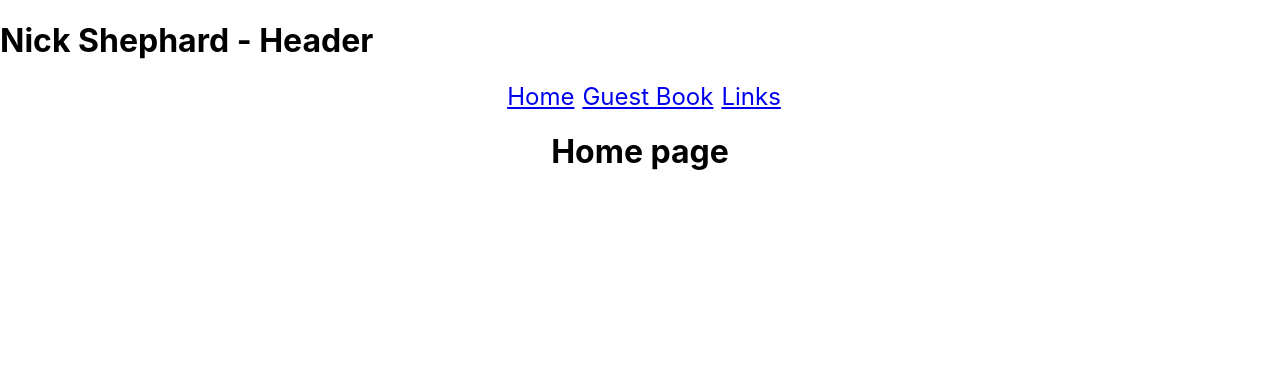
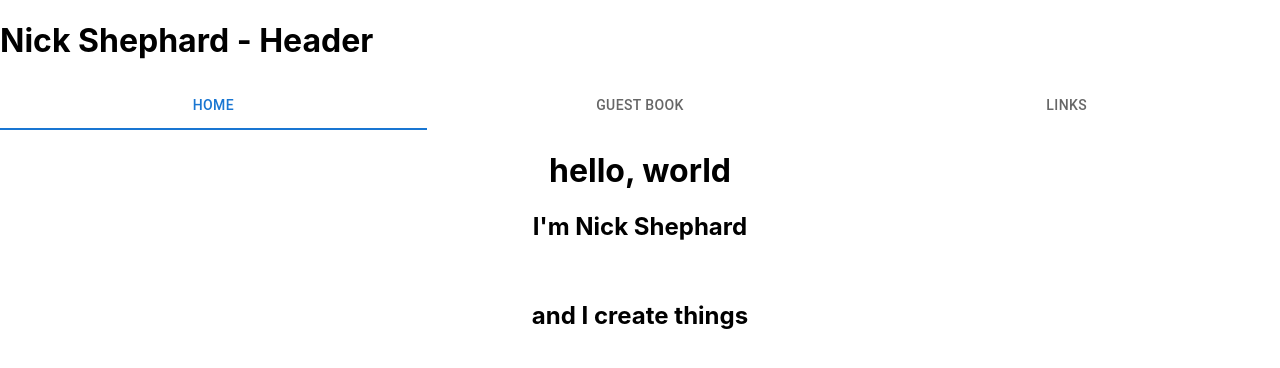
Before and after one commit to OneShepForward/phase-2-project-frontend, a React (Create React App) app in the folder my-app/: page / in a window 1280 px wide. Shown: the top 368 px of the page. Built offline with nearby package versions, Linux system fonts and the light colour scheme.

Commit message:
NavBar working

```diff
--- a/my-app/src/App.js
+++ b/my-app/src/App.js
@@ -79,7 +79,7 @@ function CheckboxExample() {
 let routes = (
   // <Fade>
     <Routes>
-      <Route exact path="/" element={<Home />} />
+      <Route path="/" element={<Home />} />
 
       <Route path="/links" element={<Links />} />
 
--- a/my-app/src/components/Header.js
+++ b/my-app/src/components/Header.js
@@ -1,5 +1,9 @@
 import React from "react";
-import { Link as RouterLink, MemoryRouter } from 'react-router-dom';
+import { Link as RouterLink } from 'react-router-dom';
+import { useNavigate } from 'react-router-dom';
+
+// styled imports
+import styled from "styled-components";
 
 // Material imports
 import Box from '@mui/material/Box';
@@ -7,9 +11,9 @@ import Tabs from '@mui/material/Tabs';
 import Tab from '@mui/material/Tab';
 import { textAlign } from "@mui/system";
 
-// styled imports
-import styled from "styled-components";
 
+// let history = useNavigate;
+//   history(props.href);
 
 // function LinkTab(props) {
 //     return (
@@ -22,6 +26,20 @@ import styled from "styled-components";
 //       />
 //     );
 //   }
+
+  function LinkTab(props) {
+    let navigate = useNavigate();
+    return (
+      <Tab
+        component={RouterLink}
+        onClick={(event) => {
+          event.preventDefault();
+          navigate(props.to);
+        }}
+        {...props}
+      />
+    );
+  }
 
 const LeftAlignedHeader = styled.div`
     text-align: left;
@@ -39,6 +57,26 @@ function Header({ name }) {
       setValue(newValue);
     };
 
+    return (
+        <>
+            <header>
+                <h1 style={{textAlign: "left"}}>
+                    <span className="logo"></span>
+                    {name} - Header
+                </h1>
+            </header>
+
+          <Box sx={{ width: '100%' }}>
+            <Tabs variant="fullWidth" value={value} onChange={handleChange} aria-label="nav tabs example">
+              <LinkTab to="/" label="Home" href="/" />
+              <LinkTab to="/guest-book" label="Guest Book" />
+              <LinkTab to="/links" label="Links" />
+            </Tabs>
+          </Box>
+        </>
+        );
+
+// Material Link Tabs v1
     // return (
     // <>
     //     <header>
@@ -50,40 +88,40 @@ function Header({ name }) {
 
     //   <Box sx={{ width: '100%' }}>
     //     <Tabs variant="fullWidth" value={value} onChange={handleChange} aria-label="nav tabs example">
+    //       <LinkTab label="Home" href="/" />
     //       <LinkTab label="Guest Book" href="/guest-book" />
     //       <LinkTab label="Links" href="/links" />
-    //       <LinkTab label="Home" href="/" />
     //     </Tabs>
     //   </Box>
     // </>
     // );
 
 
-  return (
-    <LeftAlignedHeader className="header">
-        <header>
-            <h1 >
-                <span className="logo"></span>
-                {name} - Header
-            </h1>
-            <nav
-                style={{
-                    fontSize: "24px",
-                    textAlign: "center",
-                    }}>
-                <LinkButton className="button" href="/">
-                    Home
-                </LinkButton>
-                <LinkButton className="button" href="/guest-book">
-                    Guest Book
-                </LinkButton>
-                <LinkButton className="button" href="/links">
-                    Links
-                </LinkButton>
-            </nav>
-        </header>
-    </LeftAlignedHeader>
-  );
+//   return (
+//     <LeftAlignedHeader className="header">
+//         <header>
+//             <h1 >
+//                 <span className="logo"></span>
+//                 {name} - Header
+//             </h1>
+//             <nav
+//                 style={{
+//                     fontSize: "24px",
+//                     textAlign: "center",
+//                     }}>
+//                 <LinkButton className="button" href="/">
+//                     Home
+//                 </LinkButton>
+//                 <LinkButton className="button" href="/guest-book">
+//                     Guest Book
+//                 </LinkButton>
+//                 <LinkButton className="button" href="/links">
+//                     Links
+//                 </LinkButton>
+//             </nav>
+//         </header>
+//     </LeftAlignedHeader>
+//   );
 
 }
 
--- a/my-app/src/components/Home.js
+++ b/my-app/src/components/Home.js
@@ -4,9 +4,9 @@ function Home() {
 
     return (
     <div className="home">
-        <header>
-            <h1>Home page</h1>
-        </header>
+        <h1>hello, world</h1>
+        <h2>I'm Nick Shephard</h2><br/>
+        <h2>and I create things</h2>
     </div>
   );
 }
```
